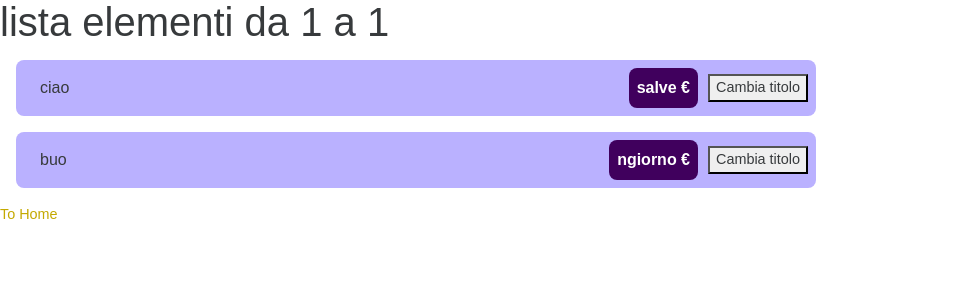
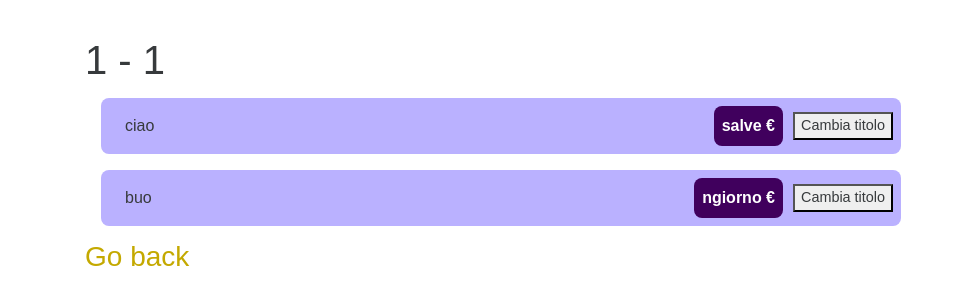
Before and after one commit to taccarlo/Django-Framework-Example, a React (Create React App) app in the folder frontend-project/frontend-part/: page /list/1/1 in a window 1280 px wide. Shown: the top 304 px of the page, without its empty margins (0-964 px from the left). Built offline with nearby package versions, Linux system fonts and the light colour scheme.

Commit message:
go back if no dates

```diff
--- a/frontend-project/frontend-part/src/views/Home/Home.js
+++ b/frontend-project/frontend-part/src/views/Home/Home.js
@@ -31,10 +31,10 @@ function HomePage() {
 
         {dateFrom && dateTo ? (
           <h3>
-            <Link to={"/list/" + dateFrom + "/" + dateTo}>Vai alla lista</Link>
+            <Link to={"/list/" + dateFrom + "/" + dateTo}>Go to List</Link>
           </h3>
         ) : (
-          <h3>Inserire le date desiderate</h3>
+          <h3>Insert desired dates</h3>
         )}
       </div>
     </nav>
--- a/frontend-project/frontend-part/src/views/List/List.js
+++ b/frontend-project/frontend-part/src/views/List/List.js
@@ -27,14 +27,24 @@ function ListPage() {
     <p>Age: {age}</p>*/
 
   return (
+
+    <nav className="navbar navbar-light">
+      <div className="container">
+    {(params.dateFrom && params.dateTo) ?
         <>
             <h1>
-        lista elementi da {params.dateFrom} a {params.dateTo}
+            {params.dateFrom} - {params.dateTo}
             </h1>
             <ListItem titolo="ciao" ammontare="salve"></ListItem>
             <ListItem titolo="buo" ammontare="ngiorno"></ListItem>
-      <Link to="/">To Home</Link>
         </>
+    :
+        <h3>No dates selected</h3>
+
+    }
+    <h3><Link to="/">Go back</Link></h3>
+    </div>
+  </nav>
   );
 }
 export default ListPage;
```
Also changed, not shown: 1 other file (tests, documents, lock files or other folders). Lines whose indentation alone changed are shown as unchanged.
